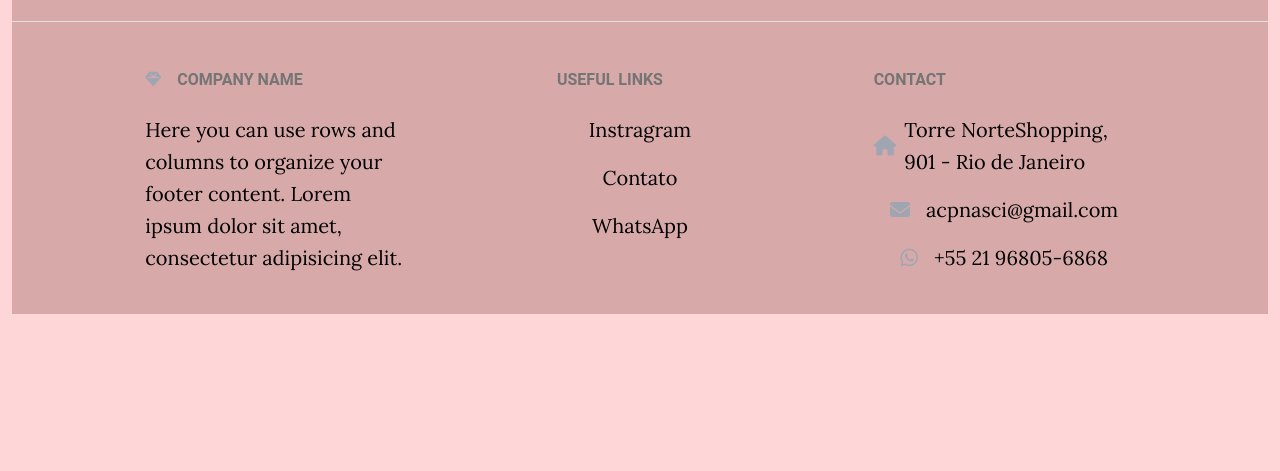
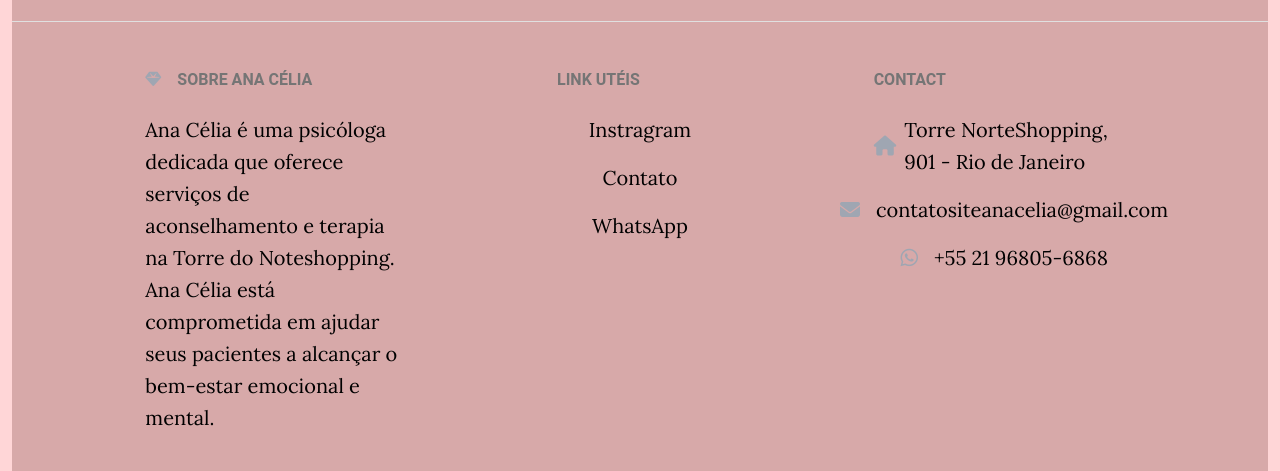
Before and after one commit to WillianXG/AnaCelia, a React (Vite) app: page /tratamentos in a window 1280 px wide. Shown: the part 1113-1584 px from the top of the page. Before the commit the page ends 1427 px from the top, so only its background shows below. Built offline with nearby package versions, Linux system fonts and the light colour scheme.

Commit message:
pagina contato

```diff
--- a/src/components/Footer/footer.jsx
+++ b/src/components/Footer/footer.jsx
@@ -32,24 +32,24 @@ export default function App() {
             <MDBCol md='3' lg='4' xl='3' className='mx-auto mb-4'>
               <h6 className='text-uppercase fw-bold mb-4'>
                 <MDBIcon color='secondary' icon='gem' className='me-3' />
-                Company name
+                Sobre Ana Célia
               </h6>
               <p>
-                Here you can use rows and columns to organize your footer content. Lorem ipsum dolor sit
-                amet, consectetur adipisicing elit.
+              Ana Célia é uma psicóloga dedicada que oferece serviços de aconselhamento e terapia na Torre do Noteshopping.
+              Ana Célia está comprometida em ajudar seus pacientes a alcançar o bem-estar emocional e mental.
               </p>
             </MDBCol>
 
 
             <MDBCol md='3' lg='2' xl='2' className='mx-auto mb-4'>
-              <h6 className='text-uppercase fw-bold mb-4'>Useful links</h6>
+              <h6 className='text-uppercase fw-bold mb-4'>Link Utéis</h6>
               <p>
                 <a href='https://www.instagram.com/anacelianascimento.psi/' className='text-reset'>
                   Instragram
                 </a>
               </p>
               <p>
-                <a href='mailto:acpnasci2305@gmail.com' className='text-reset'>
+                <a href='/contato' className='text-reset'>
                   Contato
                 </a>
               </p>
@@ -68,7 +68,7 @@ export default function App() {
               </p>
               <p>
                 <MDBIcon color='secondary' icon='envelope' className='me-3' />
-                acpnasci@gmail.com
+                contatositeanacelia@gmail.com
               </p>
               <p>
                 <MDBIcon color='secondary'fab icon='whatsapp' className='me-3' />
--- a/src/components/iconsform/iconsform.jsx
+++ b/src/components/iconsform/iconsform.jsx
@@ -9,10 +9,10 @@ export default function IconsForm() {
     <div className={styles.iconContainer}>
       <h1>Caso prefira outros meios de comunicação</h1>
       <div className={styles.icons}>
-        <a href="https://seu-link-do-whatsapp">
+        <a href="https://w.app/ClinicaPsique">
           <MDBIcon fab icon="whatsapp" className={styles.icon} />
         </a>
-        <a href="https://seu-link-do-instagram">
+        <a href="https://www.instagram.com/anacelianascimento.psi/">
           <MDBIcon fab icon="instagram" className={styles.icon} />
         </a>
         <a href="https://seu-link-do-telefone">
```
